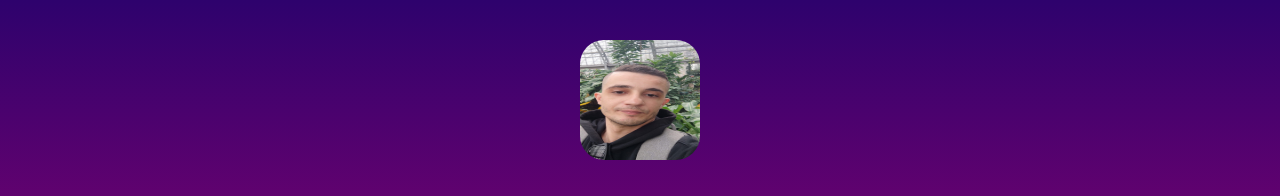
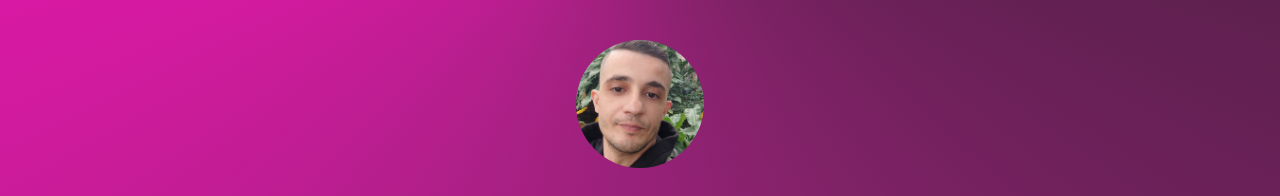
Before and after one commit to kaced-amine/link-in-bio, a plain HTML site: page index.html in a window 1280 px wide. Shown: the top 196 px of the page. Drawn offline with Linux system fonts and the light colour scheme.

Commit message:
polished link-in-bio part 1

```diff
--- a/index.html
+++ b/index.html
@@ -6,10 +6,11 @@
       @import url('https://fonts.googleapis.com/css2?family=Inter:wght@400;500;700&display=swap');
       body {
         font-family: 'Inter', sans-serif;
-        background: linear-gradient(180deg, #2e026d, #f60174);
-        margin: 0;
+       background: conic-gradient(from 0deg at 50% -20%, #1e111b, #3c1b34, #5d204e, #832269, #ac2086, #da19a4, #f327b8, #ff43c6);
+       margin: 0;
         padding: 0;
         color: #f2f2f2;
+        min-height: 100%;
       }
       .main-container {
         max-width: 640px;
@@ -18,10 +19,11 @@
         padding-top: 40px;
       }
       .image-row img {
-        width: 120px;
-        height: 120px;
-        border-radius: 20%;
+        width: 128px;
+        height: 128px;
+        border-radius: 128px;
         margin-bottom: 20px;
+        object-fit: cover;
       }
       .name-row {
         font-size: 22px;
@@ -79,7 +81,7 @@
   <div class="main-container">
 
     <div class="image-row">
-    <img src="/images/profile.JPG" alt="Profile picture">
+    <img src="/thumbnails/profile.JPG" alt="Profile picture">
     </div>
 
     <div class="name-row">
```
Also changed, not shown: thumbnails/profile.JPG (renamed from images/profile.JPG).
